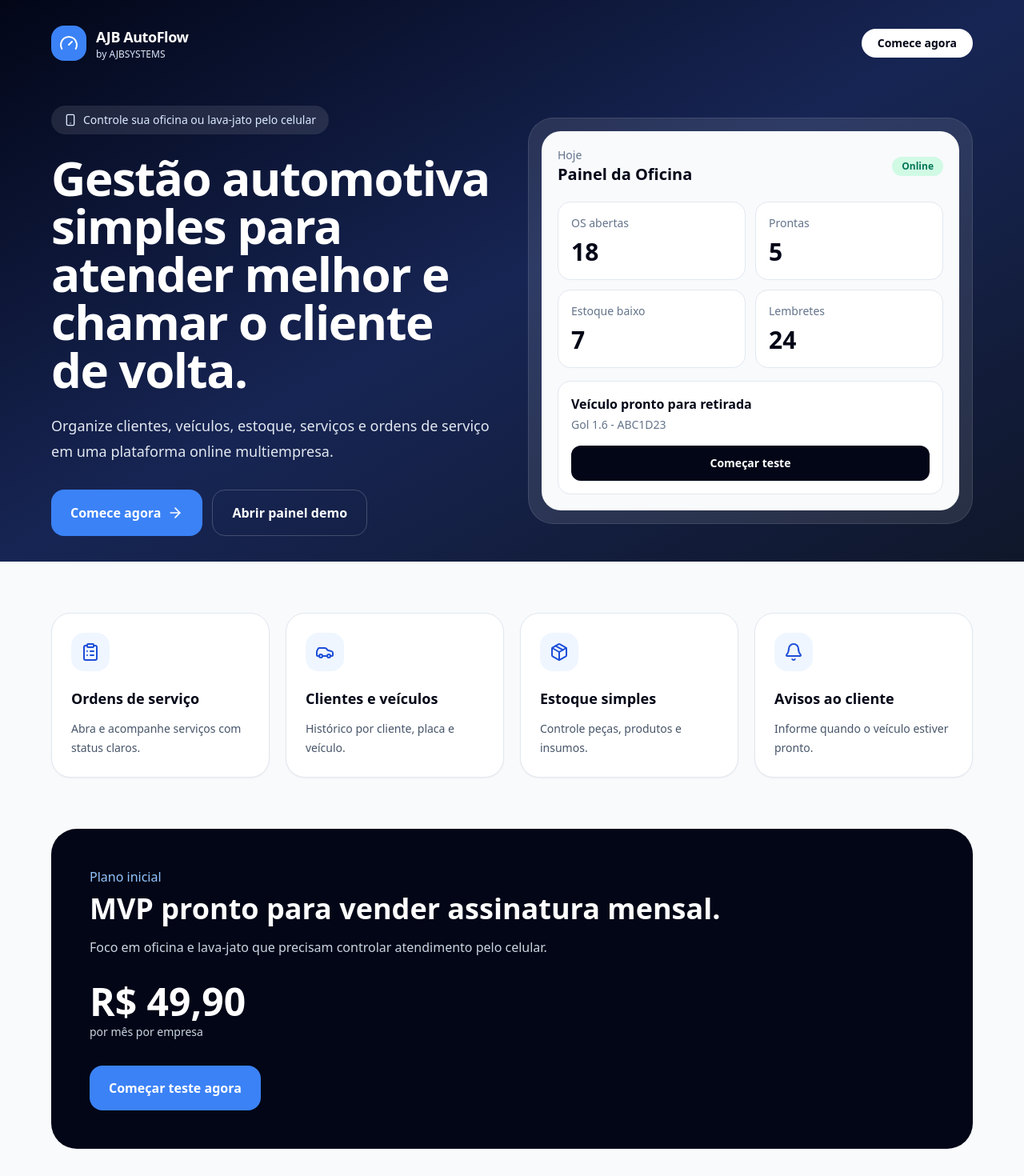
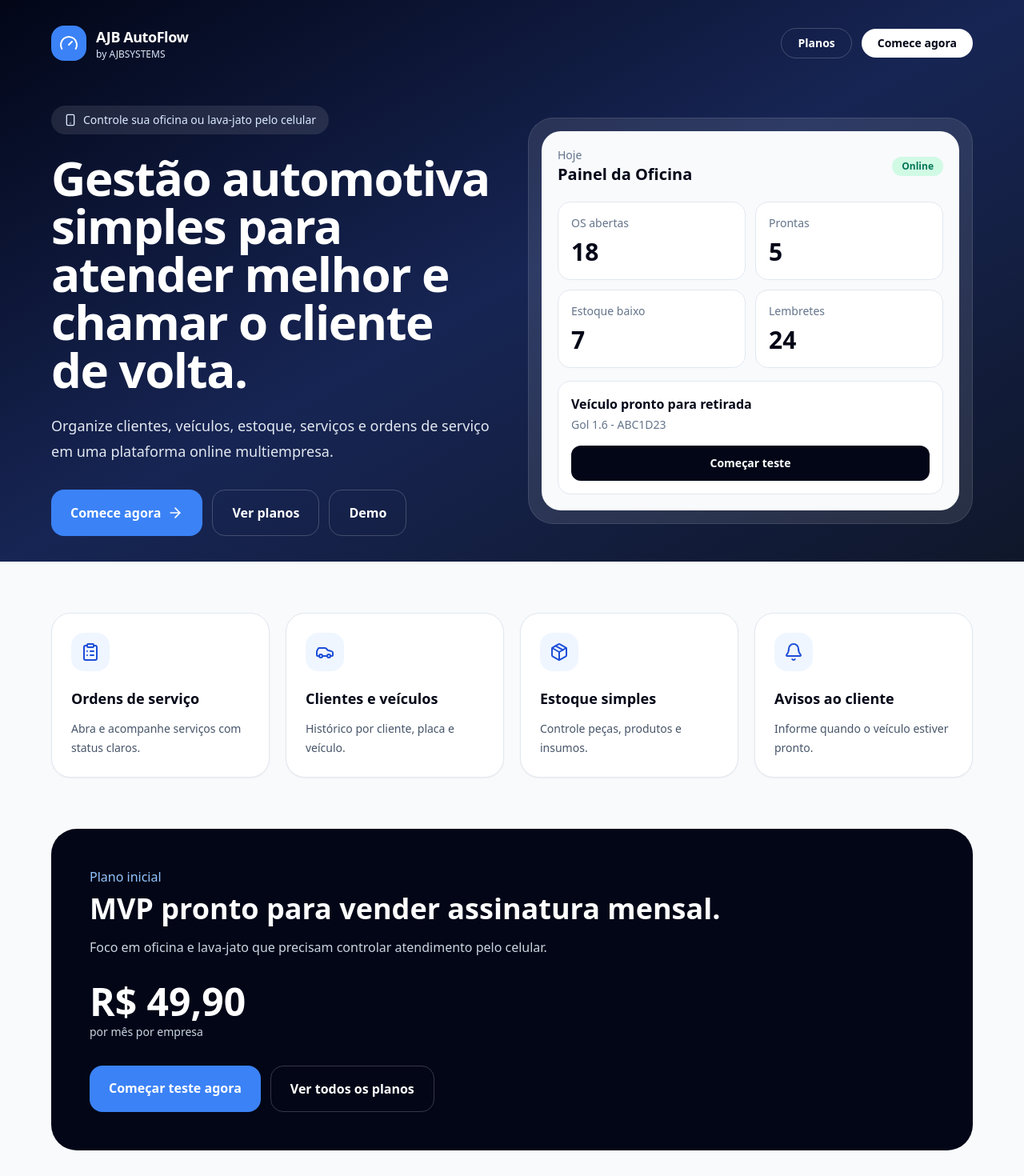
Before and after one commit to anjobrito/ajb-autoflow, a Next.js app: page / in a window 1280 px wide. Shown: the top 1470 px of the page at 80% size. Built offline with nearby package versions, Linux system fonts and the light colour scheme.

Commit message:
feat: add pricing links to landing

```diff
--- a/app/page.tsx
+++ b/app/page.tsx
@@ -22,9 +22,14 @@ export default function Home() {
                 <p className="text-xs text-blue-100">by AJBSYSTEMS</p>
               </div>
             </div>
-            <a href="/comece-agora" className="hidden rounded-full bg-white px-5 py-2 text-sm font-black text-slate-950 sm:inline-flex">
-              Comece agora
-            </a>
+            <nav className="hidden items-center gap-3 sm:flex">
+              <a href="/planos" className="rounded-full border border-white/20 px-5 py-2 text-sm font-bold text-white hover:bg-white/10">
+                Planos
+              </a>
+              <a href="/comece-agora" className="rounded-full bg-white px-5 py-2 text-sm font-black text-slate-950">
+                Comece agora
+              </a>
+            </nav>
           </header>
 
           <div className="grid items-center gap-10 lg:grid-cols-2">
@@ -43,8 +48,11 @@ export default function Home() {
                 <a href="/comece-agora" className="inline-flex items-center justify-center gap-2 rounded-2xl bg-blue-500 px-6 py-4 font-bold text-white hover:bg-blue-400">
                   Comece agora <ArrowRight className="h-5 w-5" />
                 </a>
+                <a href="/planos" className="inline-flex items-center justify-center rounded-2xl border border-white/20 px-6 py-4 font-bold text-white hover:bg-white/10">
+                  Ver planos
+                </a>
                 <a href="/dashboard" className="inline-flex items-center justify-center rounded-2xl border border-white/20 px-6 py-4 font-bold text-white hover:bg-white/10">
-                  Abrir painel demo
+                  Demo
                 </a>
               </div>
             </div>
@@ -98,7 +106,10 @@ export default function Home() {
           <p className="mt-4 max-w-2xl text-slate-300">Foco em oficina e lava-jato que precisam controlar atendimento pelo celular.</p>
           <p className="mt-8 text-5xl font-black">R$ 49,90</p>
           <p className="mt-1 text-sm text-slate-300">por mês por empresa</p>
-          <a href="/comece-agora" className="mt-8 inline-flex rounded-2xl bg-blue-500 px-6 py-4 font-black text-white hover:bg-blue-400">Começar teste agora</a>
+          <div className="mt-8 flex flex-col gap-3 sm:flex-row">
+            <a href="/comece-agora" className="inline-flex rounded-2xl bg-blue-500 px-6 py-4 font-black text-white hover:bg-blue-400">Começar teste agora</a>
+            <a href="/planos" className="inline-flex rounded-2xl border border-white/20 px-6 py-4 font-black text-white hover:bg-white/10">Ver todos os planos</a>
+          </div>
         </div>
       </section>
     </main>
```
